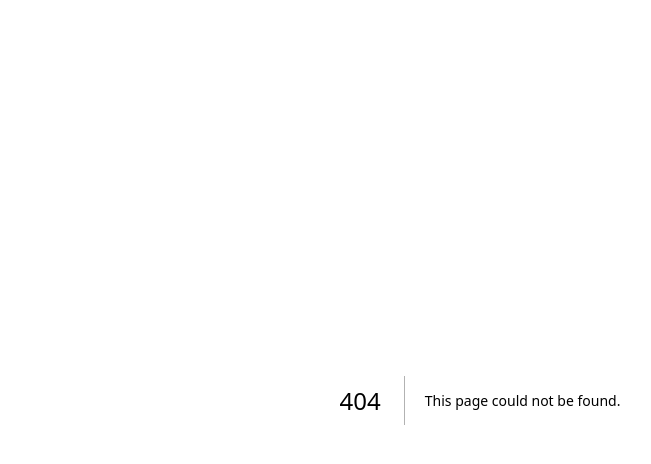
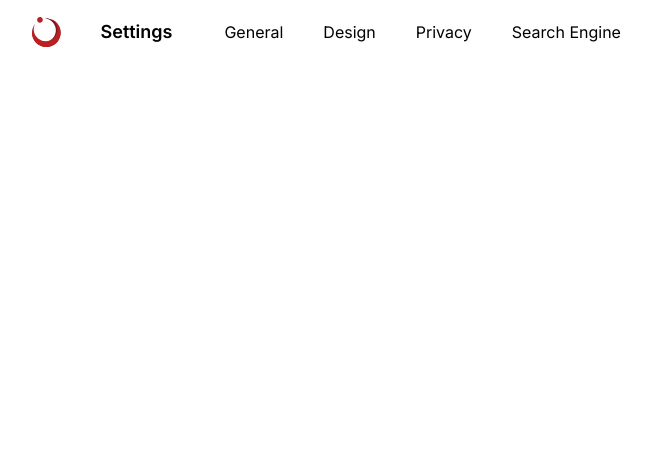
Before and after one commit to Ablaze-MIRAI/FreaSearch-www, a Next.js app: page /settings/design in a window 1280 px wide. Before the commit this address had no page. Shown: the top 464 px of the page, without its empty margins (160-811 px from the left). Built offline with nearby package versions, Linux system fonts and the light colour scheme.

Commit message:
add settings header tabs

```diff
--- /dev/null
+++ b/app/settings/[pageId]/page.tsx
@@ -0,0 +1,28 @@
+import { LogoIcon } from 'components/Logo';
+import type { NextPage } from 'next';
+import { TabList, TabItem } from 'components/TabList';
+import { settingPages } from '../settings.utils';
+
+const SettingsPage: NextPage = ({ params }: { params: { pageId: string } }) => {
+  return (
+    <div>
+      <div className="flex items-center max-w-4xl space-x-10 mx-auto h-16">
+        <LogoIcon className="shrink-0 grow-0" />
+        <h1 className="font-semibold text-lg">Settings</h1>
+        <TabList>
+          {settingPages.map((page) => (
+            <TabItem
+              key={page.pageId}
+              href={`/settings/${page.pageId}`}
+              isSelected={page.pageId === params.pageId}
+            >
+              {page.name}
+            </TabItem>
+          ))}
+        </TabList>
+      </div>
+    </div>
+  );
+};
+
+export default SettingsPage;
--- a/app/settings/page.tsx
+++ /dev/null
@@ -1,21 +0,0 @@
-import { LogoIcon } from 'components/Logo';
-import type { NextPage } from 'next';
-import { TabList, TabItem } from 'components/TabList';
-
-const SettingsPage: NextPage = () => {
-  return (
-    <div>
-      <div className="flex items-center max-w-2xl space-x-10 mx-auto h-16">
-        <LogoIcon className="shrink-0 grow-0" />
-        <h1 className="font-semibold text-lg">Settings</h1>
-        <TabList>
-          <TabItem href="/settings/general">General</TabItem>
-          <TabItem href="/settings/design">Design</TabItem>
-          <TabItem href="/settings/privacy">Privacy</TabItem>
-        </TabList>
-      </div>
-    </div>
-  );
-};
-
-export default SettingsPage;
--- /dev/null
+++ b/app/settings/settings.utils.ts
@@ -0,0 +1,18 @@
+export const settingPages = [
+  {
+    name: 'General',
+    pageId: 'general',
+  },
+  {
+    name: 'Design',
+    pageId: 'Design',
+  },
+  {
+    name: 'Privacy',
+    pageId: 'privacy',
+  },
+  {
+    name: 'Search Engine',
+    pageId: 'search-engine',
+  },
+];
--- a/components/TabList/TabItem.tsx
+++ b/components/TabList/TabItem.tsx
@@ -1,15 +1,23 @@
 import React from 'react';
 import Link from 'next/link';
+import classNames from 'classnames';
 
 type props = {
   href: string;
+  isSelected: boolean;
   children: React.ReactNode;
 };
 
-const TabItem: React.FC<props> = ({ href, children }) => {
+const TabItem: React.FC<props> = ({ href, isSelected, children }) => {
   return (
     <Link href={href}>
-      <div className="px-3">{children}</div>
+      <div
+        className={classNames('py-2 px-3', {
+          'shadow-[0_2px_0_0_#aaa] shadow-red-600': isSelected,
+        })}
+      >
+        {children}
+      </div>
     </Link>
   );
 };
```
